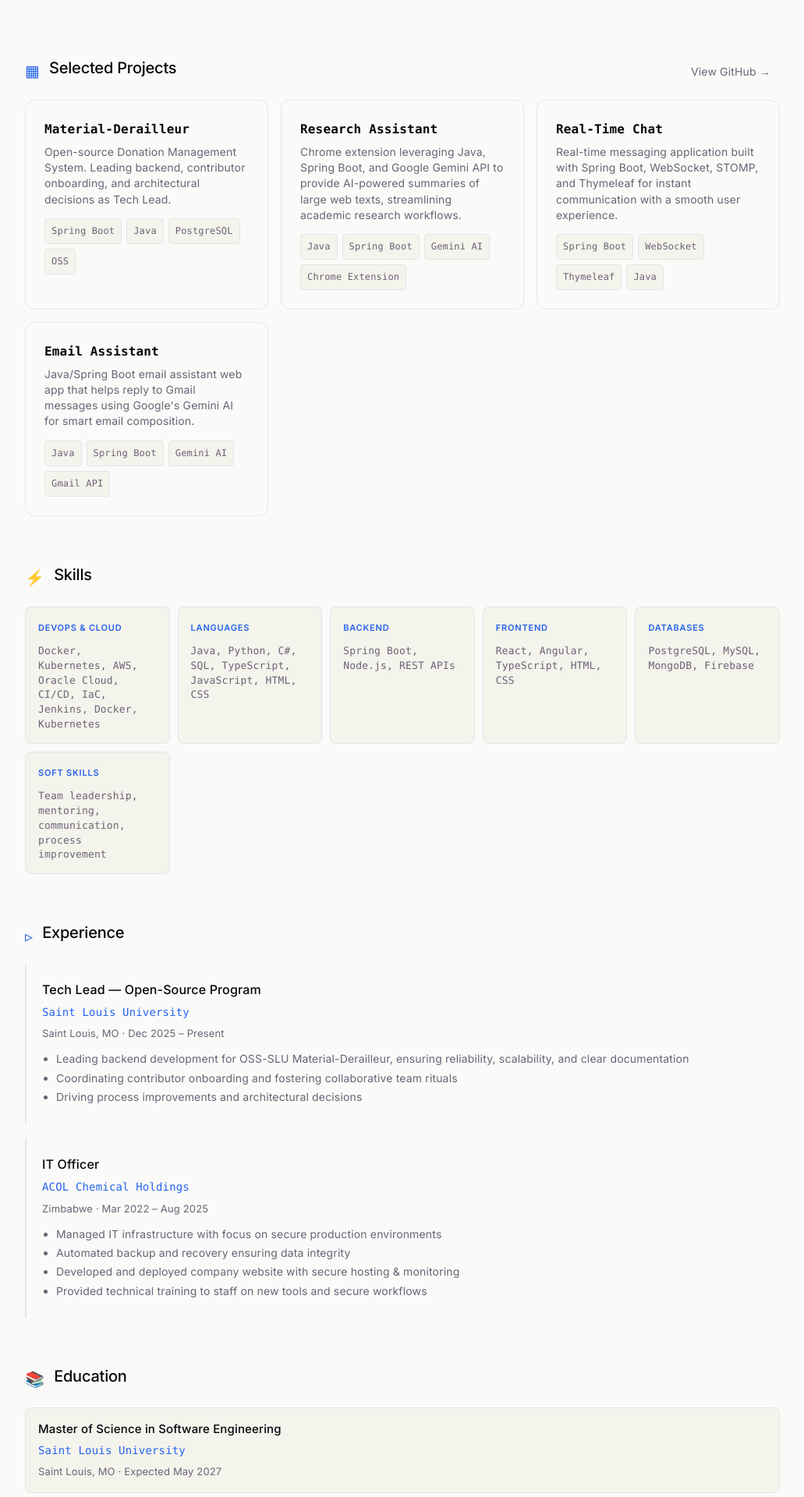
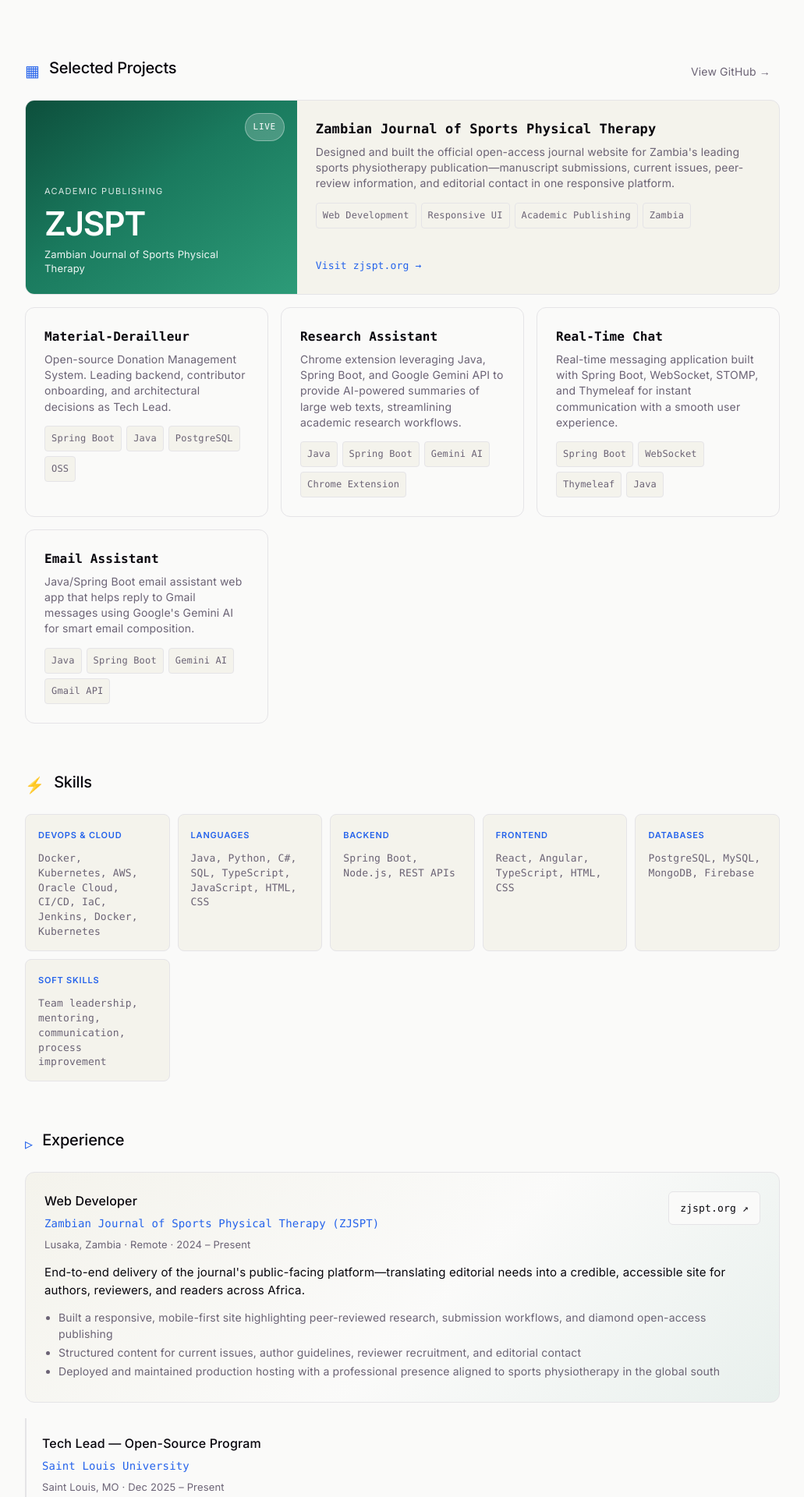
Before and after one commit to MATHEW-SHERENI/portifolio-mathew, a React (Vite) app: page / in a window 1280 px wide. Shown: the part 500-2420 px from the top of the page at 78% size, without its empty margins (124-1155 px from the left). Built offline with nearby package versions, Linux system fonts and the light colour scheme.

Commit message:
added another project

```diff
--- a/src/App.css
+++ b/src/App.css
@@ -303,6 +303,105 @@
     }
   }
 
+  .project-card-featured {
+    grid-column: 1 / -1;
+    padding: 0;
+    overflow: hidden;
+    display: grid;
+    grid-template-columns: minmax(220px, 36%) 1fr;
+    background: var(--code-bg);
+
+    &:hover {
+      background: var(--code-bg);
+    }
+
+    .project-body {
+      padding: 24px;
+      display: flex;
+      flex-direction: column;
+    }
+
+    h3 {
+      font-size: 17px;
+    }
+
+    .project-cta {
+      margin-top: auto;
+      padding-top: 12px;
+      font-size: 13px;
+      font-family: var(--mono);
+      color: var(--accent);
+    }
+  }
+
+  .project-visual {
+    position: relative;
+    display: flex;
+    flex-direction: column;
+    justify-content: flex-end;
+    padding: 24px;
+    min-height: 200px;
+    color: #fff;
+    overflow: hidden;
+  }
+
+  .project-visual-zjspt {
+    background: linear-gradient(
+      145deg,
+      #0d4f3c 0%,
+      #1a7a5e 45%,
+      #2d9b78 100%
+    );
+  }
+
+  .project-visual-badge {
+    position: absolute;
+    top: 16px;
+    right: 16px;
+    font-size: 11px;
+    font-family: var(--mono);
+    text-transform: uppercase;
+    letter-spacing: 0.06em;
+    padding: 4px 10px;
+    border-radius: 999px;
+    background: rgba(255, 255, 255, 0.2);
+    border: 1px solid rgba(255, 255, 255, 0.35);
+  }
+
+  .project-visual-kicker {
+    font-size: 11px;
+    text-transform: uppercase;
+    letter-spacing: 0.12em;
+    opacity: 0.85;
+    margin-bottom: 8px;
+  }
+
+  .project-visual-title {
+    font-family: var(--heading);
+    font-size: 2.5rem;
+    font-weight: 600;
+    line-height: 1;
+    letter-spacing: -0.03em;
+  }
+
+  .project-visual-sub {
+    font-size: 13px;
+    line-height: 1.35;
+    margin-top: 10px;
+    max-width: 16rem;
+    opacity: 0.92;
+  }
+
+  @media (max-width: 720px) {
+    .project-card-featured {
+      grid-template-columns: 1fr;
+    }
+
+    .project-visual {
+      min-height: 160px;
+    }
+  }
+
   @media (max-width: 600px) {
     grid-template-columns: 1fr;
   }
@@ -354,6 +453,62 @@
         margin-bottom: 4px;
       }
     }
+  }
+
+  .experience-item-featured {
+    border-left: none;
+    border-radius: 12px;
+    border: 1px solid var(--border);
+    background: linear-gradient(
+      135deg,
+      var(--code-bg) 0%,
+      var(--bg) 55%,
+      rgba(26, 122, 94, 0.08) 100%
+    );
+    padding: 24px;
+
+    &:hover {
+      border-color: #1a7a5e;
+    }
+  }
+
+  .experience-featured-head {
+    display: flex;
+    justify-content: space-between;
+    align-items: flex-start;
+    gap: 16px;
+    flex-wrap: wrap;
+    margin-bottom: 12px;
+
+    .date {
+      margin-bottom: 0;
+    }
+  }
+
+  .experience-site-link {
+    flex-shrink: 0;
+    font-family: var(--mono);
+    font-size: 13px;
+    padding: 8px 14px;
+    border-radius: 6px;
+    border: 1px solid var(--border);
+    background: var(--bg);
+    color: var(--text-h);
+    transition: all 0.2s;
+
+    &:hover {
+      border-color: #1a7a5e;
+      background: rgba(26, 122, 94, 0.12);
+      color: var(--text-h);
+    }
+  }
+
+  .experience-lead {
+    font-size: 15px;
+    line-height: 1.5;
+    color: var(--text-h);
+    margin-bottom: 14px;
+    max-width: 52rem;
   }
 }
 
--- a/src/App.tsx
+++ b/src/App.tsx
@@ -139,6 +139,34 @@ function App() {
           <a href="https://github.com/MATHEW-SHERENI" className="section-link" target="_blank" rel="noopener noreferrer">View GitHub →</a>
         </div>
         <div className="project-grid">
+          <a
+            href="https://zjspt.org/"
+            className="project-card project-card-featured"
+            target="_blank"
+            rel="noopener noreferrer"
+          >
+            <div className="project-visual project-visual-zjspt" aria-hidden="true">
+              <span className="project-visual-badge">Live</span>
+              <span className="project-visual-kicker">Academic publishing</span>
+              <span className="project-visual-title">ZJSPT</span>
+              <span className="project-visual-sub">Zambian Journal of Sports Physical Therapy</span>
+            </div>
+            <div className="project-body">
+              <h3>Zambian Journal of Sports Physical Therapy</h3>
+              <p className="project-desc">
+                Designed and built the official open-access journal website for Zambia&apos;s
+                leading sports physiotherapy publication—manuscript submissions, current issues,
+                peer-review information, and editorial contact in one responsive platform.
+              </p>
+              <div className="tags">
+                <span className="tag">Web Development</span>
+                <span className="tag">Responsive UI</span>
+                <span className="tag">Academic Publishing</span>
+                <span className="tag">Zambia</span>
+              </div>
+              <span className="project-cta">Visit zjspt.org →</span>
+            </div>
+          </a>
           <a href="https://github.com/oss-slu/material-derailleur" className="project-card" target="_blank" rel="noopener noreferrer">
             <h3>Material-Derailleur</h3>
             <p className="project-desc">Open-source Donation Management System. Leading backend, contributor onboarding, and architectural decisions as Tech Lead.</p>
@@ -221,6 +249,32 @@ function App() {
           <h2>Experience</h2>
         </div>
         <div className="experience-list">
+          <article className="experience-item experience-item-featured">
+            <div className="experience-featured-head">
+              <div>
+                <h3 className="role">Web Developer</h3>
+                <p className="company">Zambian Journal of Sports Physical Therapy (ZJSPT)</p>
+                <p className="date">Lusaka, Zambia · Remote · 2024 – Present</p>
+              </div>
+              <a
+                href="https://zjspt.org/"
+                className="experience-site-link"
+                target="_blank"
+                rel="noopener noreferrer"
+              >
+                zjspt.org ↗
+              </a>
+            </div>
+            <p className="experience-lead">
+              End-to-end delivery of the journal&apos;s public-facing platform—translating editorial
+              needs into a credible, accessible site for authors, reviewers, and readers across Africa.
+            </p>
+            <ul>
+              <li>Built a responsive, mobile-first site highlighting peer-reviewed research, submission workflows, and diamond open-access publishing</li>
+              <li>Structured content for current issues, author guidelines, reviewer recruitment, and editorial contact</li>
+              <li>Deployed and maintained production hosting with a professional presence aligned to sports physiotherapy in the global south</li>
+            </ul>
+          </article>
           <div className="experience-item">
             <h3 className="role">Tech Lead — Open-Source Program</h3>
             <p className="company">Saint Louis University</p>
```
